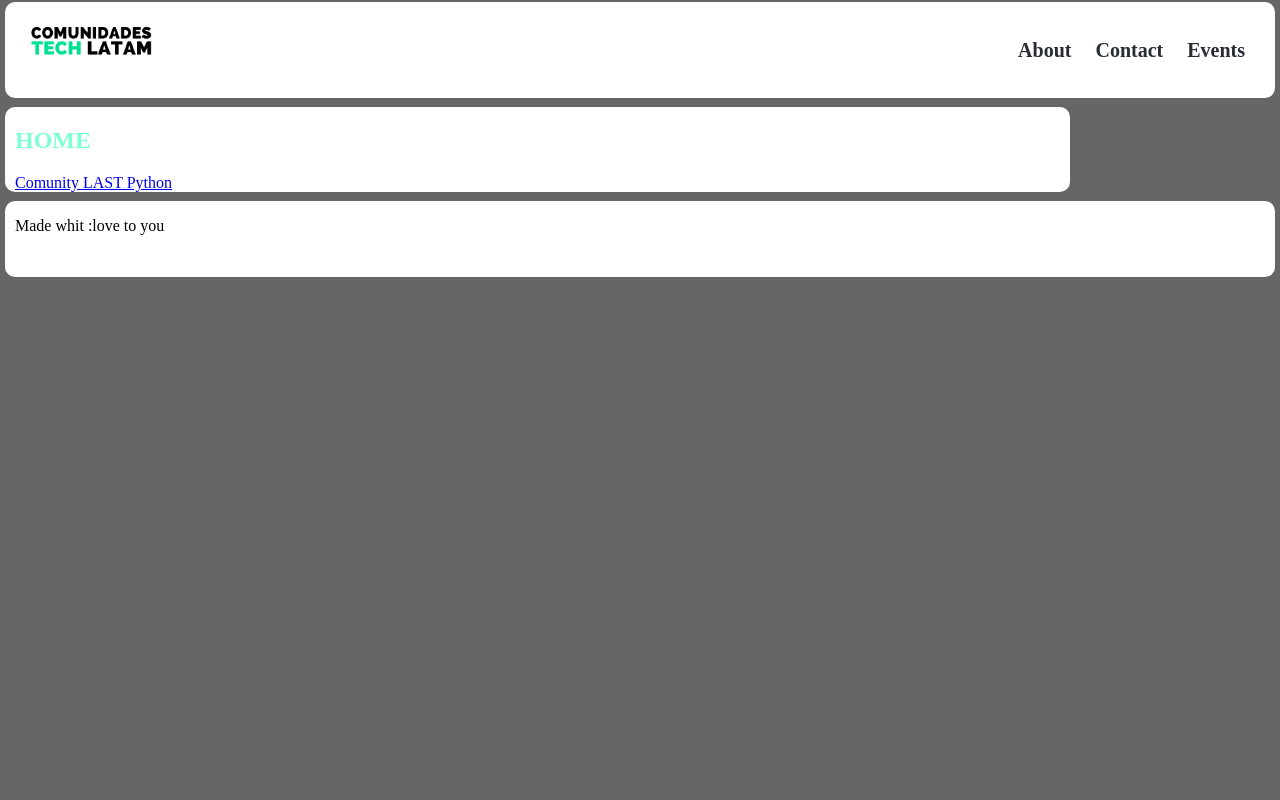
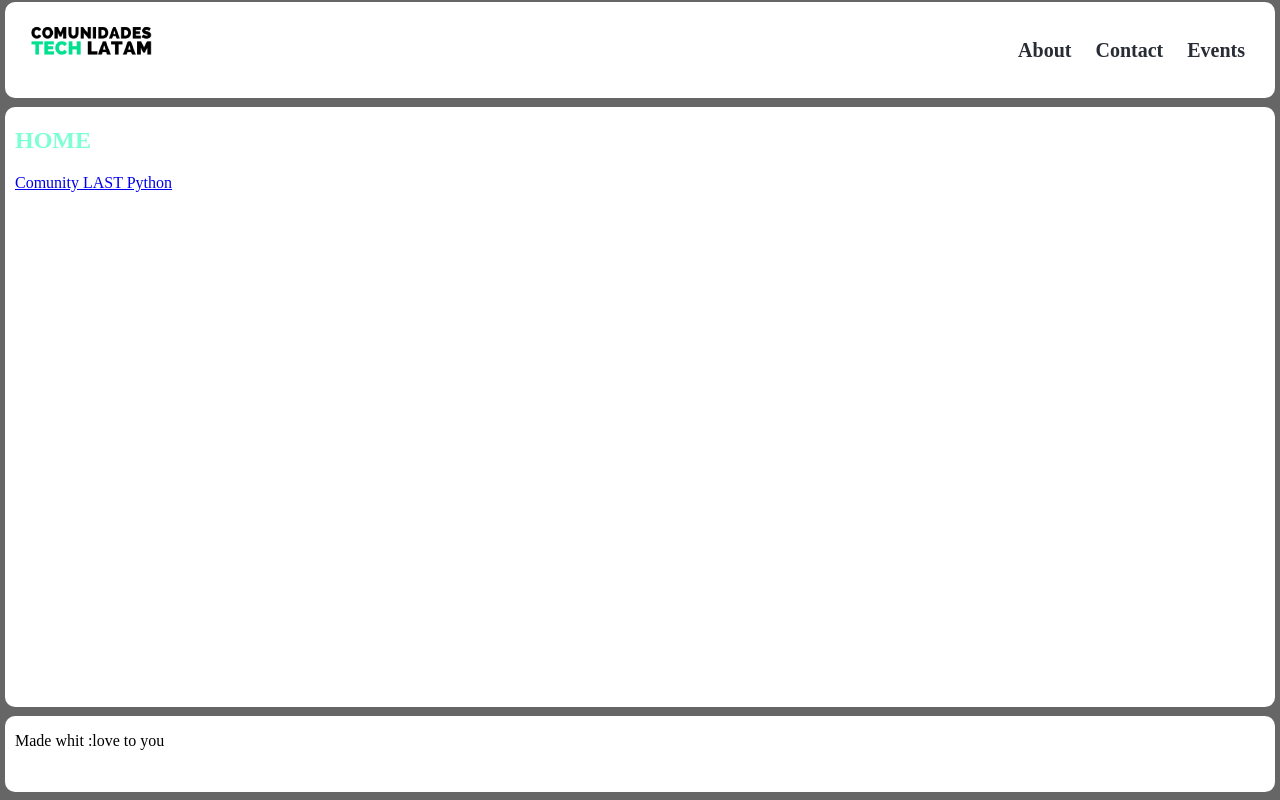
Before and after one commit to ComunidadesTechLat/ComunitiesTechLatam, a Django app: page / in a window 1280 px wide. Run offline with Django 3.2, Linux system fonts and the light colour scheme.

Commit message:
Add static main area

```diff
--- a/static/css/main.css
+++ b/static/css/main.css
@@ -8,9 +8,9 @@ body {
     padding: 0;
     display: grid;
     grid-gap: 5px;
-    grid-template: 100px 1fr 80px /  1fr 200px;
+    grid-template: 100px 1fr 80px /  1fr;
     grid-template-areas: "header header"
-                         "content side"
+                         "content content"
                          "footer footer";
     background-color: #666666;
 }
@@ -45,6 +45,7 @@ h1 {
 .main-cointaier {
     grid-area: content;
     background-color: var(--base-color-background);
+    height: calc(100vh - 200px);;
 }
 .footer-container {
     grid-area: footer;
```
